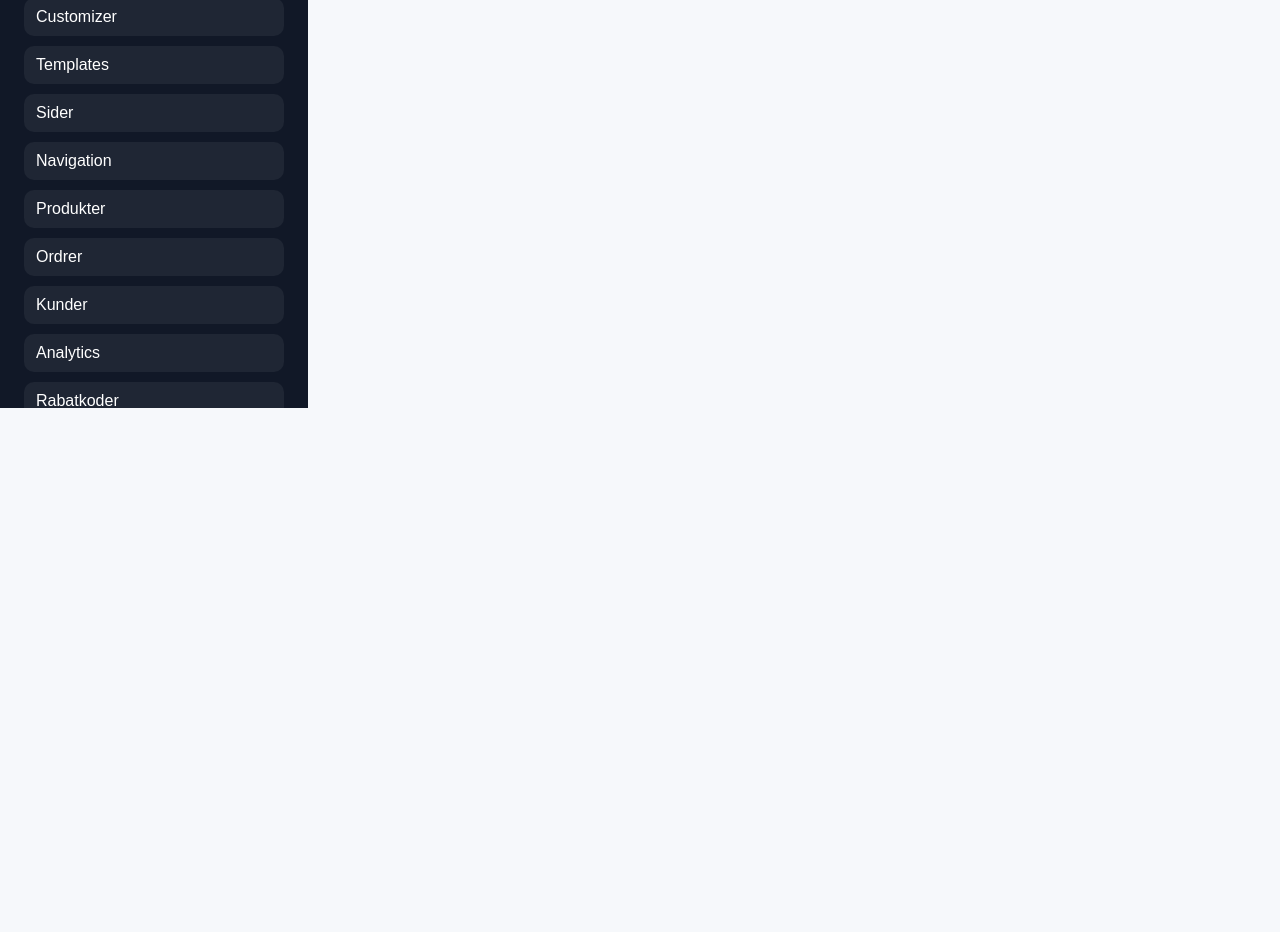
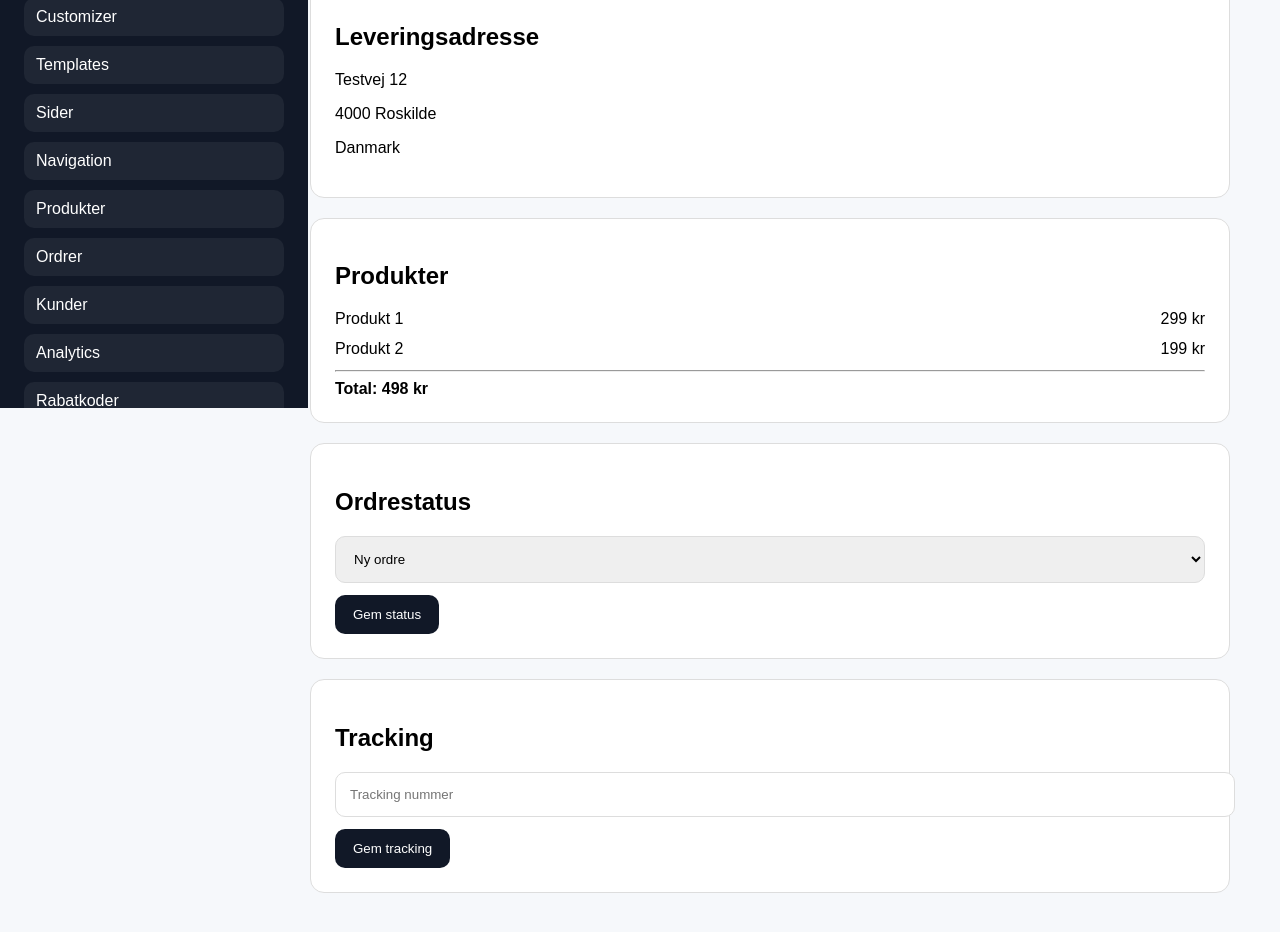
Before and after one commit to postjkhandel-ship-it/shoppilot, a Next.js app: page /orders/1 in a window 1280 px wide. Before the commit this address had no page. Shown: the part 440-1372 px from the top of the page. Before the commit the page ends 800 px from the top, so only its background shows below. Built offline with nearby package versions, Linux system fonts and the light colour scheme.

Commit message:
Create page.js

```diff
--- /dev/null
+++ b/app/orders/[id]/page.js
@@ -0,0 +1,95 @@
+export default function OrderDetails() {
+  return (
+    <main style={{ padding: "50px", fontFamily: "Arial" }}>
+      <h1>Ordre #1001</h1>
+      <p>Ordredetaljer og kundedata.</p>
+
+      <div style={{ display: "grid", gap: "20px", marginTop: "30px" }}>
+        <div style={card}>
+          <h2>Kunde</h2>
+          <p>Navn: Maria Jensen</p>
+          <p>Email: maria@email.dk</p>
+          <p>Telefon: +45 12345678</p>
+        </div>
+
+        <div style={card}>
+          <h2>Leveringsadresse</h2>
+          <p>Testvej 12</p>
+          <p>4000 Roskilde</p>
+          <p>Danmark</p>
+        </div>
+
+        <div style={card}>
+          <h2>Produkter</h2>
+
+          <div style={productRow}>
+            <span>Produkt 1</span>
+            <span>299 kr</span>
+          </div>
+
+          <div style={productRow}>
+            <span>Produkt 2</span>
+            <span>199 kr</span>
+          </div>
+
+          <hr />
+
+          <strong>Total: 498 kr</strong>
+        </div>
+
+        <div style={card}>
+          <h2>Ordrestatus</h2>
+
+          <select style={input}>
+            <option>Ny ordre</option>
+            <option>Behandles</option>
+            <option>Sendt</option>
+            <option>Leveret</option>
+          </select>
+
+          <button style={button}>
+            Gem status
+          </button>
+        </div>
+
+        <div style={card}>
+          <h2>Tracking</h2>
+          <input placeholder="Tracking nummer" style={input} />
+          <button style={button}>
+            Gem tracking
+          </button>
+        </div>
+      </div>
+    </main>
+  );
+}
+
+const card = {
+  background: "#fff",
+  border: "1px solid #ddd",
+  borderRadius: "14px",
+  padding: "24px"
+};
+
+const input = {
+  width: "100%",
+  padding: "14px",
+  marginBottom: "12px",
+  border: "1px solid #ddd",
+  borderRadius: "10px"
+};
+
+const productRow = {
+  display: "flex",
+  justifyContent: "space-between",
+  marginBottom: "12px"
+};
+
+const button = {
+  background: "#111827",
+  color: "white",
+  border: "none",
+  padding: "12px 18px",
+  borderRadius: "10px",
+  cursor: "pointer"
+};
```
